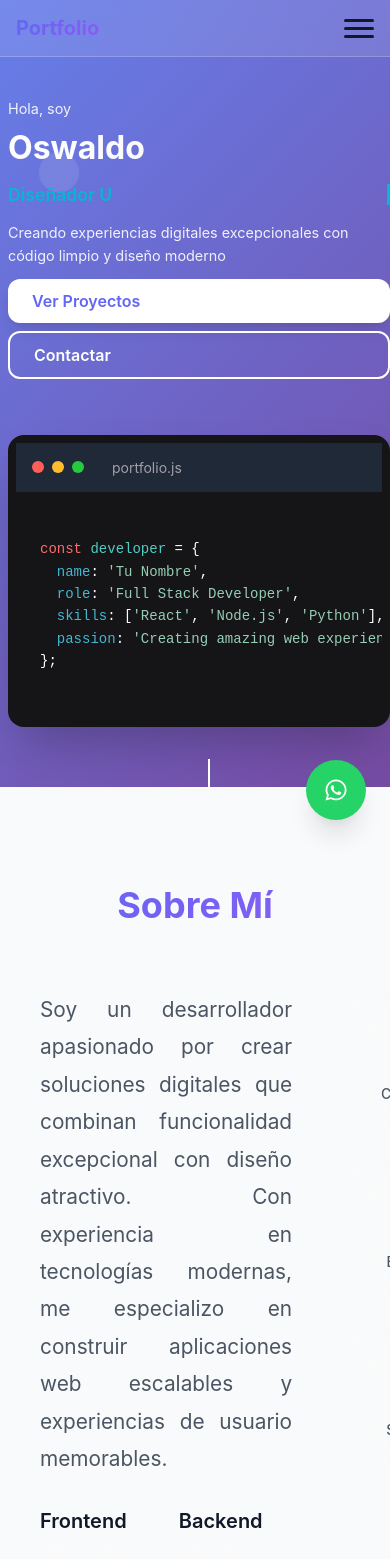
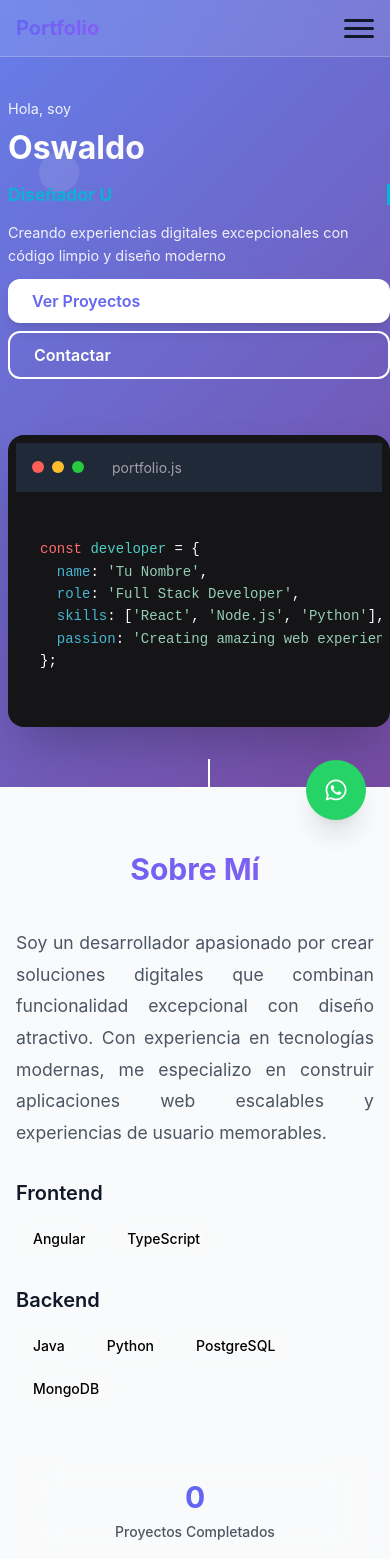
Before and after one commit to thunder609/porfolio, an Angular app: page / in a window 390 px wide. Shown: the top 1559 px of the page. Built offline with nearby package versions, Linux system fonts and the light colour scheme.

Commit message:
fix(responsive): Mejorar responsividad en navbar y about

```diff
--- a/src/app/about/about.component.css
+++ b/src/app/about/about.component.css
@@ -100,3 +100,44 @@
     color: var(--text-secondary);
     font-weight: 500;
 }
+
+/* --- Responsive Styles --- */
+@media (max-width: 992px) {
+  .about-content {
+    grid-template-columns: 1fr;
+    gap: var(--space-12);
+  }
+  .about-stats {
+    flex-direction: row;
+    justify-content: space-around;
+  }
+}
+
+@media (max-width: 768px) {
+  .about {
+    padding: var(--space-16) 0;
+  }
+  .about-text p {
+    font-size: 1.1rem;
+    margin-left: 0;
+  }
+  .skills-grid {
+    margin-left: 0;
+  }
+  .section-title {
+    font-size: var(--font-size-3xl);
+    margin-bottom: var(--space-10);
+  }
+}
+
+@media (max-width: 480px) {
+  .skills-grid {
+    grid-template-columns: 1fr;
+  }
+  .about-stats {
+    flex-direction: column;
+  }
+  .stat-number {
+    font-size: var(--font-size-3xl);
+  }
+}
--- a/src/app/navbar/navbar.component.css
+++ b/src/app/navbar/navbar.component.css
@@ -169,7 +169,7 @@
         position: fixed;
         top: 0;
         right: -100%;
-        width: 280px;
+        width: min(280px, 90vw); /* Ancho flexible para no desbordar */
         height: 100vh;
         background: var(--glass-bg-mobile, rgba(255, 255, 255, 0.98));
         backdrop-filter: blur(10px);
```
